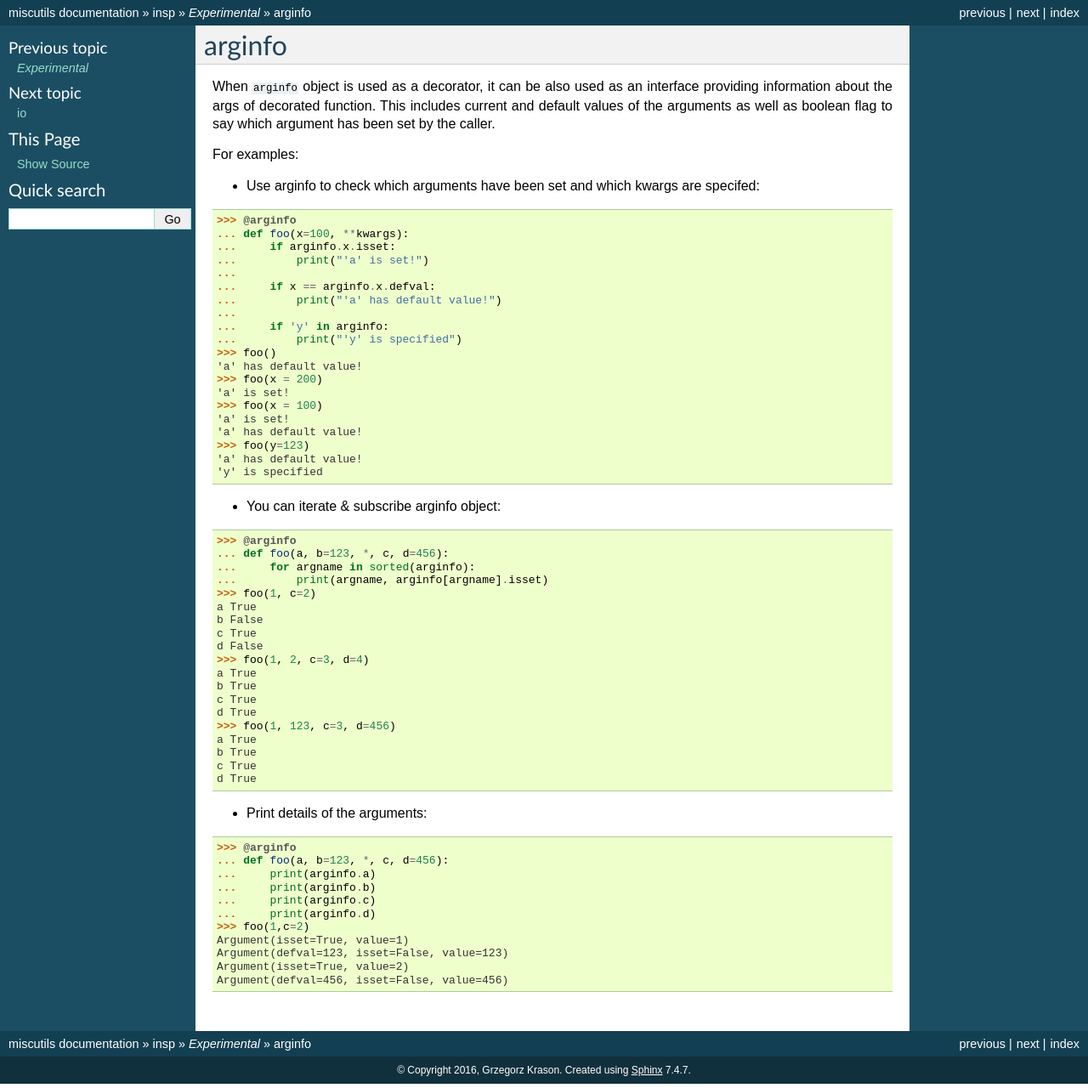
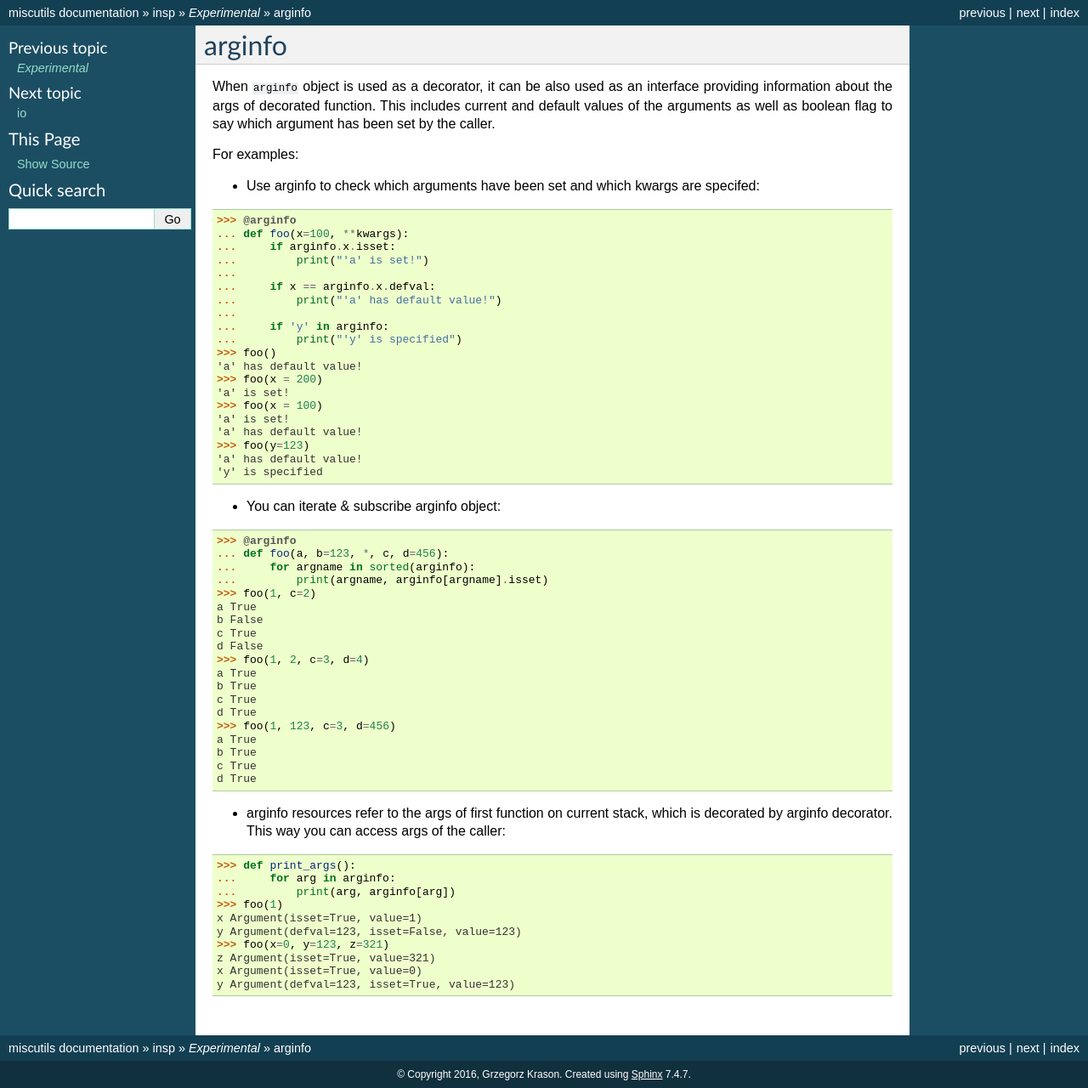
Before and after one commit to gergelyk/pymiscutils, a Sphinx documentation site: the page built from docs/source/insp/experimental/arginfo.rst, in a window 1280 px wide. Shown: the whole page at 85% size. Built offline with Sphinx 7.4.7, drawn with Linux system fonts in a browser that asks for light colours.

Commit message:
arginfo examples updated

```diff
--- a/docs/source/insp/experimental/arginfo.rst
+++ b/docs/source/insp/experimental/arginfo.rst
@@ -53,16 +53,15 @@ b True
 c True
 d True
 
-* Print details of the arguments:
+* arginfo resources refer to the args of first function on current stack, which is decorated by arginfo decorator. This way you can access args of the caller:
 
->>> @arginfo
-... def foo(a, b=123, *, c, d=456):
-...     print(arginfo.a)
-...     print(arginfo.b)
-...     print(arginfo.c)
-...     print(arginfo.d)
->>> foo(1,c=2)
-Argument(isset=True, value=1)
-Argument(defval=123, isset=False, value=123)
-Argument(isset=True, value=2)
-Argument(defval=456, isset=False, value=456)
+>>> def print_args():
+...     for arg in arginfo:
+...         print(arg, arginfo[arg])
+>>> foo(1)
+x Argument(isset=True, value=1)
+y Argument(defval=123, isset=False, value=123)
+>>> foo(x=0, y=123, z=321)
+z Argument(isset=True, value=321)
+x Argument(isset=True, value=0)
+y Argument(defval=123, isset=True, value=123)
```
